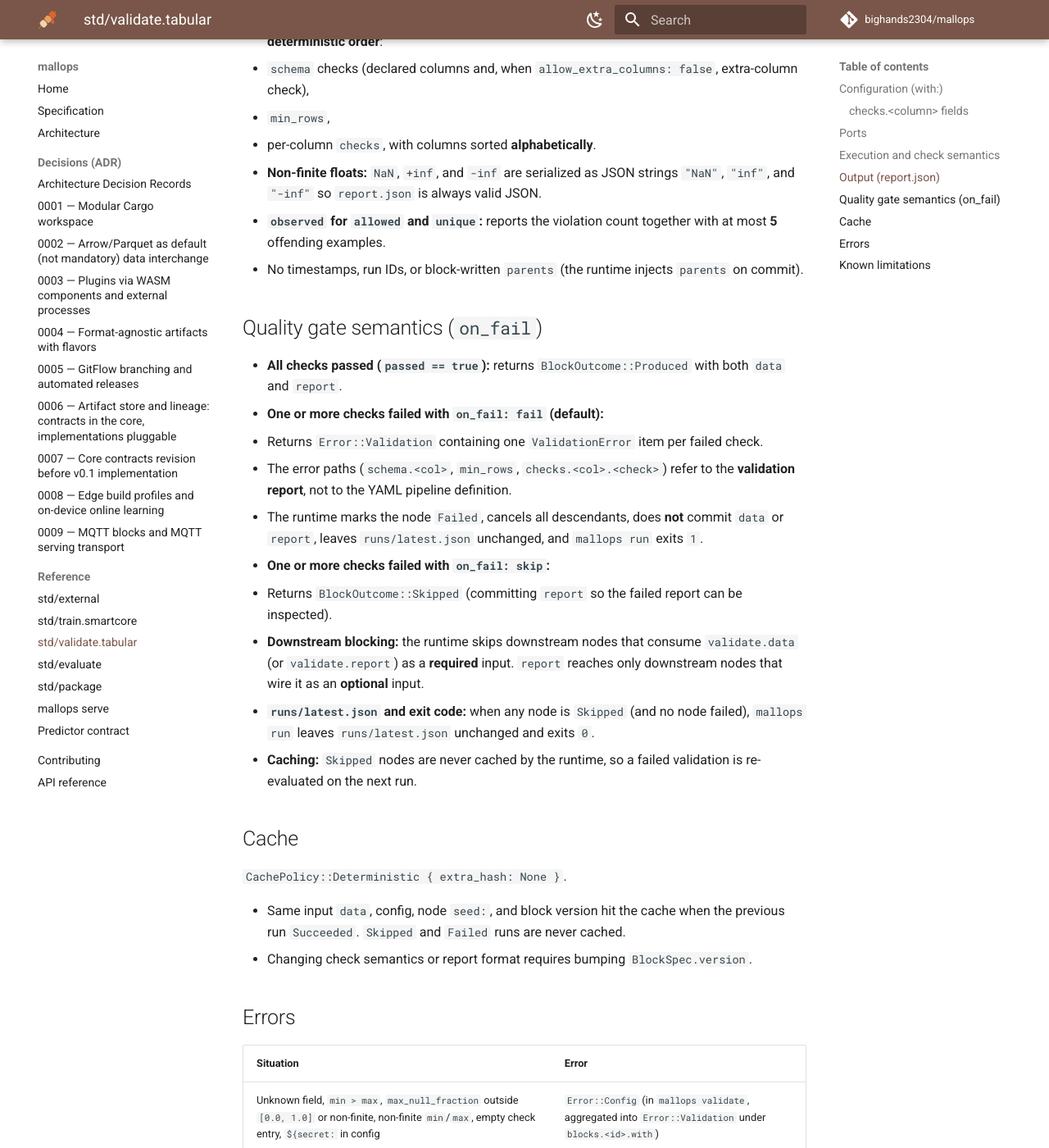
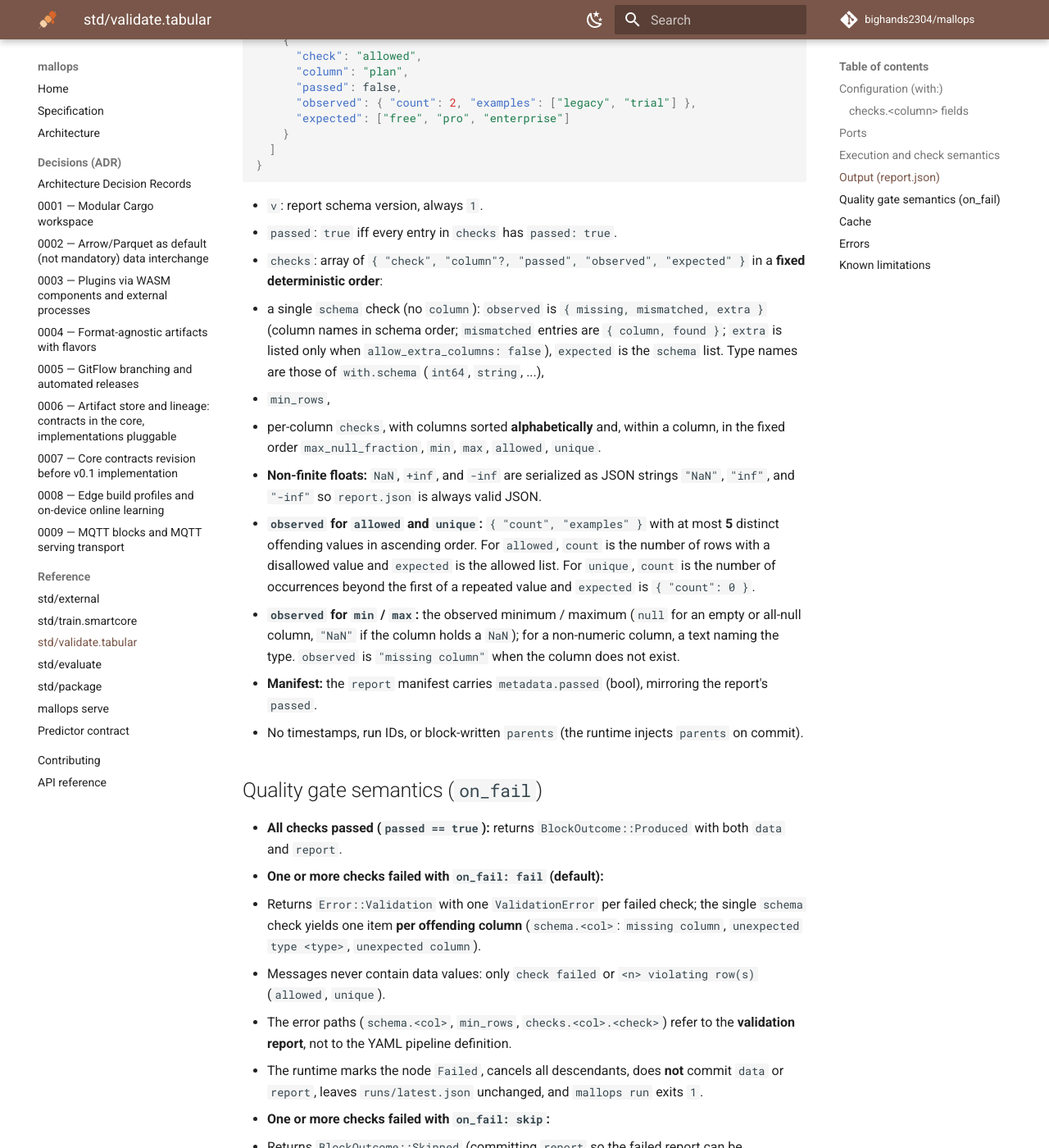
Before and after one commit to bighands2304/mallops, an MkDocs documentation site: the page built from docs/reference/validate.md, in a window 1280 px wide and 1400 px high, scrolled down 4335 px. Shown: the whole window at 82% size. Built offline with MkDocs 1.6.1 and Material for MkDocs 9.7.7, drawn with Linux system fonts in a browser that asks for light colours; comment, search, counter and statistics services are not loaded; the version menu is left out; some of the changed text lies outside the part shown.

Commit message:
docs(std): align validate.tabular docs with the implementation (#56)
Signed-off-by: bighands2304 <61188329+bighands2304@users.noreply.github.com>

```diff
--- a/docs/reference/validate.md
+++ b/docs/reference/validate.md
@@ -17,6 +17,7 @@ blocks:
         - { name: income, type: float64 }
         - { name: plan, type: string }
         - { name: churned, type: bool }
+        - { name: customer_id, type: int64 }
       allow_extra_columns: false
       min_rows: 100
       checks:
@@ -57,7 +58,7 @@ Unknown fields are rejected (`deny_unknown_fields`). `validate_config` uses the
 | Field | Type | Default | Meaning |
 |---|---|---|---|
 | `schema` | list of `{ name, type }` | none | Expected columns and their Arrow types (`bool` \| `int64` \| `float64` \| `string` \| `date32`). |
-| `allow_extra_columns` | `bool` | `true` | Whether columns present in the dataset but not listed in `schema` are allowed. Only has an effect when `schema` is set. |
+| `allow_extra_columns` | `bool` | `true` | Whether columns present in the dataset but not listed in `schema` are allowed. Requires `schema`: `false` without a `schema` is rejected (`Error::Config`). |
 | `min_rows` | non-negative integer | none | Minimum number of rows required in the dataset (`rows >= min_rows`). |
 | `checks` | map `<column>` → object | none | Per-column data quality expectations (see below). |
 | `on_fail` | `fail` \| `skip` | `fail` | Action when one or more checks fail. **Note:** unlike [`std/evaluate`](evaluate.md) (where the default is `skip`), `std/validate.tabular` defaults to `fail`. |
@@ -70,7 +71,7 @@ Unknown fields are rejected (`deny_unknown_fields`). `validate_config` uses the
 | `min` | `f64` | Finite inclusive lower bound (`value >= min`) for numeric columns (`int64`, `float64`). |
 | `max` | `f64` | Finite inclusive upper bound (`value <= max`) for numeric columns (`int64`, `float64`). |
 | `allowed` | list of JSON scalars | Set of permitted non-null values. Supported only on `string`, `int64`, and `bool` columns. |
-| `unique` | `bool` | When `true`, all non-null values in the column must be distinct. |
+| `unique` | `bool` | When `true`, all non-null values in the column must be distinct (supported on `string`, `int64`, `float64`, `bool`, `date32`; `-0.0` equals `0.0` and all `NaN` are one value). `unique: false` is not an active check. |
 
 Validation rules (`validate_config`):
 
@@ -78,7 +79,9 @@ Validation rules (`validate_config`):
 - `min > max` on the same column is rejected.
 - `max_null_fraction` outside `[0.0, 1.0]` or non-finite (`NaN`, `±inf`) is rejected.
 - Non-finite `min` or `max` values (`NaN`, `±inf`) are rejected.
-- An empty check object for a column in `checks` (no check keys configured) is rejected.
+- A `checks.<column>` object needs at least one **active** check: `{}` and `{ unique: false }` alone are rejected (`unique: false` next to another check is accepted).
+- `allow_extra_columns: false` without a `schema` is rejected.
+- `allowed` must be a non-empty list of strings, integers or booleans (floats, `null`, objects, `[]` are rejected).
 - Strings containing `${secret:` anywhere in the config are rejected (as in
   [`std/external`](external.md) and [`std/evaluate`](evaluate.md)).
 
@@ -132,10 +135,16 @@ and check ordering:
   "checks": [
     {
       "check": "schema",
-      "column": "age",
-      "passed": true,
-      "observed": "int64",
-      "expected": "int64"
+      "passed": false,
+      "observed": {
+        "missing": ["plan"],
+        "mismatched": [{ "column": "age", "found": "float64" }],
+        "extra": []
+      },
+      "expected": [
+        { "name": "age", "type": "int64" },
+        { "name": "plan", "type": "string" }
+      ]
     },
     {
       "check": "min_rows",
@@ -165,13 +174,14 @@ and check ordering:
 - `passed`: `true` iff every entry in `checks` has `passed: true`.
 - `checks`: array of `{ "check", "column"?, "passed", "observed", "expected" }` in a **fixed
   deterministic order**:
-  1. `schema` checks (declared columns and, when `allow_extra_columns: false`, extra-column check),
+  1. a single `schema` check (no `column`): `observed` is `{ missing, mismatched, extra }` (column names in schema order; `mismatched` entries are `{ column, found }`; `extra` is listed only when `allow_extra_columns: false`), `expected` is the `schema` list. Type names are those of `with.schema` (`int64`, `string`, ...),
   2. `min_rows`,
-  3. per-column `checks`, with columns sorted **alphabetically**.
+  3. per-column `checks`, with columns sorted **alphabetically** and, within a column, in the fixed order `max_null_fraction`, `min`, `max`, `allowed`, `unique`.
 - **Non-finite floats:** `NaN`, `+inf`, and `-inf` are serialized as JSON strings `"NaN"`, `"inf"`,
   and `"-inf"` so `report.json` is always valid JSON.
-- **`observed` for `allowed` and `unique`:** reports the violation count together with at most
-  **5** offending examples.
+- **`observed` for `allowed` and `unique`:** `{ "count", "examples" }` with at most **5** distinct offending values in ascending order. For `allowed`, `count` is the number of rows with a disallowed value and `expected` is the allowed list. For `unique`, `count` is the number of occurrences beyond the first of a repeated value and `expected` is `{ "count": 0 }`.
+- **`observed` for `min` / `max`:** the observed minimum / maximum (`null` for an empty or all-null column, `"NaN"` if the column holds a `NaN`); for a non-numeric column, a text naming the type. `observed` is `"missing column"` when the column does not exist.
+- **Manifest:** the `report` manifest carries `metadata.passed` (bool), mirroring the report's `passed`.
 - No timestamps, run IDs, or block-written `parents` (the runtime injects `parents` on commit).
 
 ## Quality gate semantics (`on_fail`)
@@ -179,13 +189,14 @@ and check ordering:
 - **All checks passed (`passed == true`):** returns `BlockOutcome::Produced` with both `data` and
   `report`.
 - **One or more checks failed with `on_fail: fail` (default):**
-  - Returns `Error::Validation` containing one `ValidationError` item per failed check.
+  - Returns `Error::Validation` with one `ValidationError` per failed check; the single `schema` check yields one item **per offending column** (`schema.<col>`: `missing column`, `unexpected type <type>`, `unexpected column`).
+  - Messages never contain data values: only `check failed` or `<n> violating row(s)` (`allowed`, `unique`).
   - The error paths (`schema.<col>`, `min_rows`, `checks.<col>.<check>`) refer to the **validation
     report**, not to the YAML pipeline definition.
   - The runtime marks the node `Failed`, cancels all descendants, does **not** commit `data` or
     `report`, leaves `runs/latest.json` unchanged, and `mallops run` exits `1`.
 - **One or more checks failed with `on_fail: skip`:**
-  - Returns `BlockOutcome::Skipped` (committing `report` so the failed report can be inspected).
+  - Returns `BlockOutcome::Skipped` (committing `report` so the failed report can be inspected) with reason `validation failed: <path>, <path>, ...` (the same paths as the `fail` errors).
   - **Downstream blocking:** the runtime skips downstream nodes that consume `validate.data` (or
     `validate.report`) as a **required** input. `report` reaches only downstream nodes that wire it
     as an **optional** input.
@@ -206,8 +217,8 @@ and check ordering:
 
 | Situation | Error |
 |---|---|
-| Unknown field, `min > max`, `max_null_fraction` outside `[0.0, 1.0]` or non-finite, non-finite `min`/`max`, empty check entry, `${secret:` in config | `Error::Config` (in `mallops validate`, aggregated into `Error::Validation` under `blocks.<id>.with`) |
-| One or more data checks failed with `on_fail: fail` | `Error::Validation` (one item per failed check; report paths `schema.<col>`, `min_rows`, `checks.<col>.<check>`) |
+| Unknown field, `min > max`, `max_null_fraction` outside `[0.0, 1.0]` or non-finite, non-finite `min`/`max`, `checks.<col>` without an active check, `allowed` empty or with non-string/int64/bool items, `allow_extra_columns: false` without `schema`, `${secret:` in config | `Error::Config` (in `mallops validate`, aggregated into `Error::Validation` under `blocks.<id>.with`) |
+| One or more data checks failed with `on_fail: fail` | `Error::Validation` (one item per failed check, per offending column for `schema`; report paths `schema.<col>`, `min_rows`, `checks.<col>.<check>`) |
 | Unreadable or corrupted input Parquet file | `Error::Runtime` |
 | Cancellation via `ctx.cancel()` | `Error::Cancelled` |
 
```
Also changed, not shown: docs/ARCHITECTURE.md (+2 -2 lines), docs/SPEC.md (+3 -3 lines).
